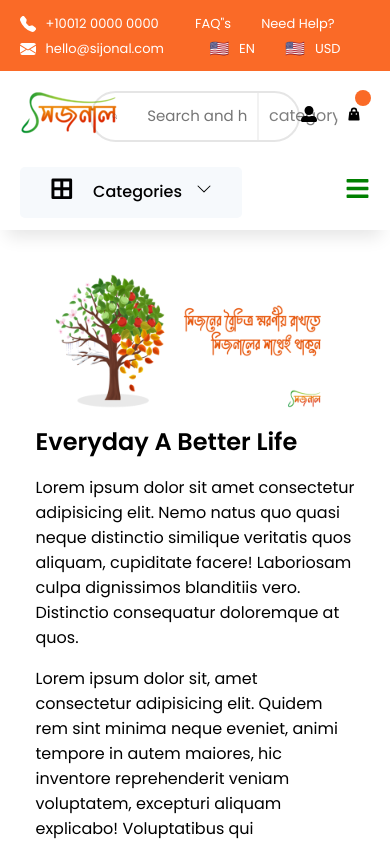
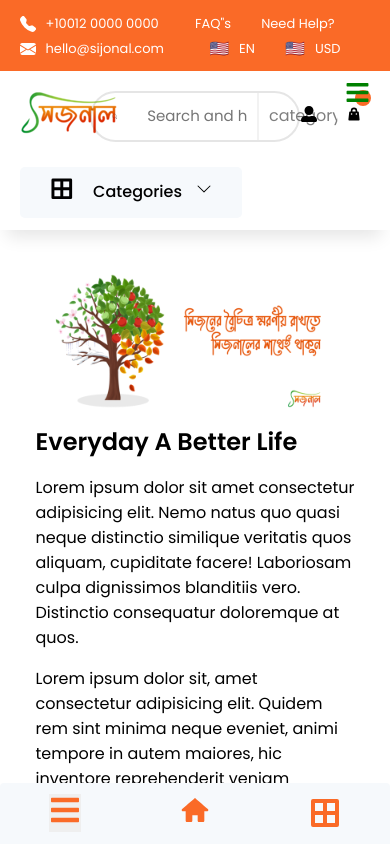
Before and after one commit to faha1999/sijonal, a React (Create React App) app: page /contact-us in a window 390 px wide. Shown: the top 844 px of the page. Built offline with nearby package versions, Linux system fonts and the light colour scheme.

Commit message:
complete mobile navLink

```diff
--- a/src/Common/Navbar.jsx
+++ b/src/Common/Navbar.jsx
@@ -3,6 +3,7 @@ import { BsChevronDown } from 'react-icons/bs';
 import { FaBars, FaBorderAll } from 'react-icons/fa';
 import { GrClose } from 'react-icons/gr';
 import { Link } from 'react-router-dom';
+import { MobileHeader } from './header/MobileHeader';
 
 export const Navbar = () => {
   const [MobileMenu, setMobileMenu] = useState(false);
@@ -58,6 +59,8 @@ export const Navbar = () => {
             </button>
           </div>
         </div>
+
+        <MobileHeader />
       </header>
     </>
   );
--- a/src/Common/Search.jsx
+++ b/src/Common/Search.jsx
@@ -6,10 +6,10 @@ import { FaUserAlt } from 'react-icons/fa';
 import { HiShoppingBag } from 'react-icons/hi';
 
 export const Search = ({ CartItem }) => {
-  window.addEventListener('scroll', function () {
-    const search = document.querySelector('.search');
-    search.classList.toggle('active', window.scrollY > 100);
-  });
+  // window.addEventListener('scroll', function () {
+  //   const search = document.querySelector('.search');
+  //   search.classList.toggle('active', window.scrollY > 100);
+  // });
 
   return (
     <>
--- /dev/null
+++ b/src/Common/header/MobileHeader.jsx
@@ -0,0 +1,19 @@
+import React, { useState } from 'react';
+import { FaBorderAll } from 'react-icons/fa';
+import { TiHome } from 'react-icons/ti';
+import { Link } from 'react-router-dom';
+import { Navlink } from './mobileHeaderPartials/Navlink';
+
+export const MobileHeader = () => {
+  return (
+    <>
+      <div className="mobileNav">
+        <Navlink />
+        <Link to="/">
+          <TiHome />
+        </Link>
+        <FaBorderAll />
+      </div>
+    </>
+  );
+};
--- /dev/null
+++ b/src/Common/header/mobileHeaderPartials/Navlink.jsx
@@ -0,0 +1,56 @@
+import React, { useState } from 'react';
+import { FaBars } from 'react-icons/fa';
+import { GrClose } from 'react-icons/gr';
+import { Link } from 'react-router-dom';
+
+export const Navlink = () => {
+  const [MobileMenu, setMobileMenu] = useState(false);
+
+  return (
+    <>
+      <div className="navlink">
+        <ul
+          className={MobileMenu ? 'nav-links-Mobile' : 'link f_flex capitalize'}
+          onClick={() => setMobileMenu(false)}
+        >
+          <button
+            className="toggle"
+            style={{
+              float: 'right',
+              background: 'transparent',
+            }}
+            onClick={() => setMobileMenu(!MobileMenu)}
+          >
+            {MobileMenu ? <GrClose className="mobileClose home-btn" /> : ''}
+          </button>
+          <li>
+            <Link to="/">home</Link>
+          </li>
+          <li>
+            <Link to="/pages">pages</Link>
+          </li>
+          <li>
+            <Link to="/user">user account</Link>
+          </li>
+          <li>
+            <Link to="/vendor">vendor account</Link>
+          </li>
+          <li>
+            <Link to="/track">track my order</Link>
+          </li>
+          <li>
+            <Link to="/contact-us">contact</Link>
+          </li>
+        </ul>
+
+        <button className="toggle" onClick={() => setMobileMenu(!MobileMenu)}>
+          {MobileMenu ? (
+            <GrClose className="mobileClose home-btn" />
+          ) : (
+            <FaBars className="mobileOpen" />
+          )}
+        </button>
+      </div>
+    </>
+  );
+};
--- a/src/styles/App.scss
+++ b/src/styles/App.scss
@@ -13,6 +13,7 @@
 @import './common/topBar';
 @import './common/search';
 @import './common/navBar';
+@import './common/header/mobileNav';
 
 // pages
 @import './pages/contact/contact';
--- a/src/styles/common/_navBar.scss
+++ b/src/styles/common/_navBar.scss
@@ -82,10 +82,6 @@
     z-index: 888;
   }
 
-  .open {
-    top: 11rem !important;
-  }
-
   .close,
   .open {
     position: absolute;
--- /dev/null
+++ b/src/styles/common/header/_mobileNav.scss
@@ -0,0 +1,73 @@
+@media screen and (max-width: 767px) {
+  .open {
+    top: 5rem;
+  }
+
+  .mobileNav {
+    background-color: $offWhite;
+    position: fixed;
+    display: flex;
+    padding: 0.7rem 0;
+    bottom: 0;
+    margin: auto;
+    left: 50%;
+    transform: translateX(-50%);
+    width: 100%;
+    justify-content: space-around;
+    z-index: 5;
+    align-items: center;
+    box-shadow: -0.0625rem 0.9375rem 1.0625rem -0.5rem rgba(0, 0, 0, 0.1);
+    border-top-left-radius: 0.25rem;
+    border-top-right-radius: 0.25rem;
+
+    svg {
+      color: $orange;
+      font-size: 2rem;
+    }
+
+    .nav-links-Mobile {
+      list-style: none;
+      box-shadow: rgb(50 50 93 / 23%) 0rem 3.125rem 6.25rem -1.25rem,
+        rgb(0 0 0 / 30%) 0rem 1.875rem 3.75rem -1.875rem;
+      left: 0;
+      transition: all 0.5s ease-in-out;
+      width: 60%;
+      background-color: $white;
+      z-index: 20;
+      position: fixed;
+      height: 100vh;
+      //overflow-y: scroll;
+      bottom: 0;
+    }
+
+    .mobileClose {
+      background: transparent;
+      margin-right: 1rem;
+      font-size: 1.5rem;
+    }
+
+    .close,
+    .open {
+      position: absolute;
+      top: 2.1875rem;
+      right: 1.25rem;
+      color: green;
+      display: block;
+      font-size: 1.5625rem;
+      z-index: 999;
+    }
+    .close {
+      right: 45%;
+
+      &.home-btn {
+        background: linear-gradient(145deg, #e2e8ec, #ffffff);
+        color: $orange;
+        border-radius: 50%;
+        padding: 0;
+        width: 3.75rem;
+        height: 3.75rem;
+        line-height: 3.75rem;
+      }
+    }
+  }
+}
```
